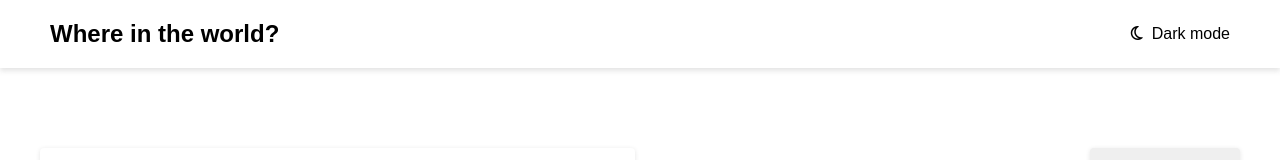
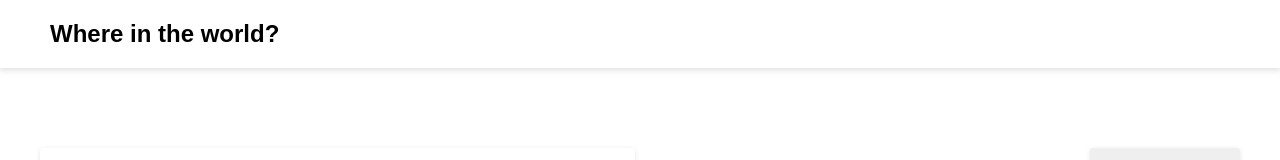
Before and after one commit to juneyear21/rest-countries, a plain HTML site: page index.html in a window 1280 px wide. Shown: the top 160 px of the page. Drawn offline with Linux system fonts and the light colour scheme; no server answers.

Commit message:
Update index.html

```diff
--- a/index.html
+++ b/index.html
@@ -12,7 +12,7 @@
     <div class="main-header">
         <header class="title">
             <h2 class="header"><a href="./index.html">Where in the world?</a></h2>
-            <p class="darkmode"><i class="fa-regular fa-moon"></i>&nbsp;&nbsp;Dark mode</p>
+<!--             <p class="darkmode"><i class="fa-regular fa-moon"></i>&nbsp;&nbsp;Dark mode</p> -->
         </header>
     </div>
     <main>
```
